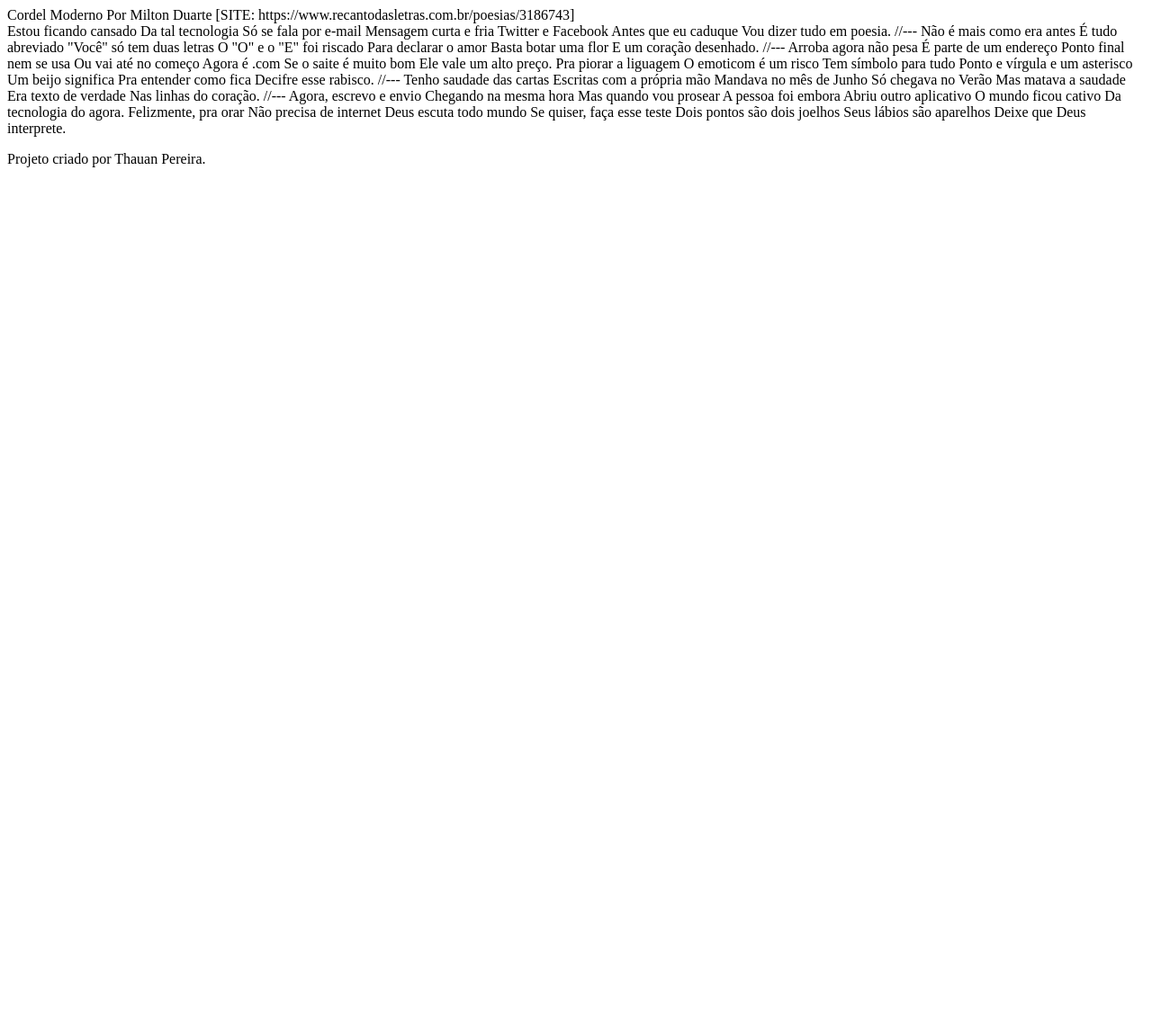
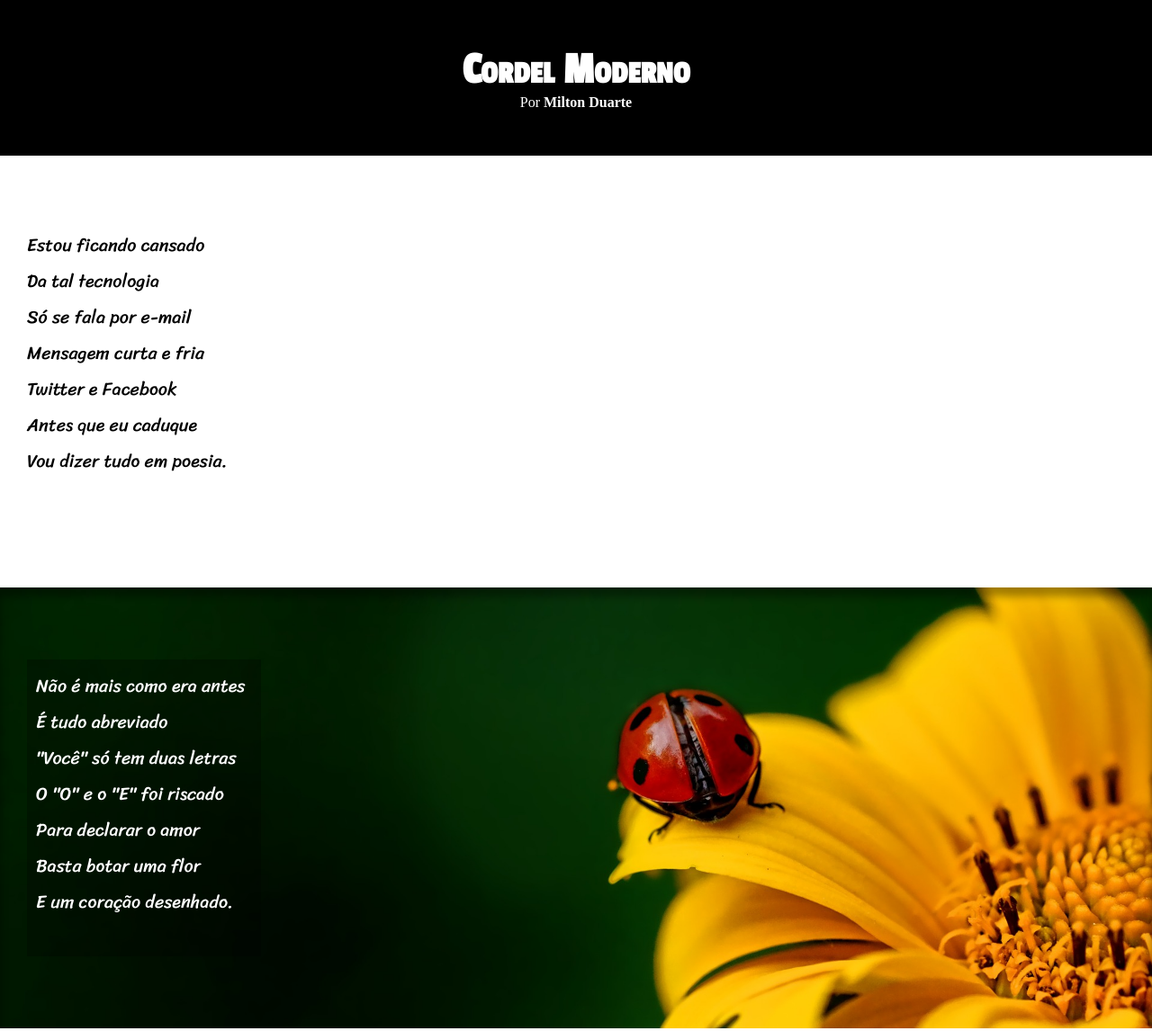
Before and after one commit to thauanpereira/HTML-CSS, a plain HTML site: page EXERCÍCIOS/desafio12/index.html in a window 1280 px wide. Shown: the top 1146 px of the page at 90% size. Before the commit the page ends 800 px from the top, so only its background shows below. Drawn offline with Linux system fonts and the light colour scheme.

Commit message:
desafio completo

```diff
--- /dev/null
+++ b/EXERCÍCIOS/desafio12/estilo/style.css
@@ -0,0 +1,91 @@
+@charset "UTF-8";
+
+@import url('https://fonts.googleapis.com/css2?family=Passion+One&display=swap');
+@import url('https://fonts.googleapis.com/css2?family=Sriracha&display=swap');
+
+* {
+    margin: 0px;
+    padding: 0px;
+}
+
+:root {
+    --font1: Verdana, Geneva, Tahoma, sans-serif;
+    --font2: 'Passion One', cursive;
+    --font3: 'Sriracha', cursive;
+}
+
+header {
+    background-color: black;
+    color: white;
+    text-align: center;
+}
+
+header > h1 {
+    padding-top: 50px;
+    font-variant: small-caps;
+    font-family: var(--font2);
+    font-size: 50px;
+}
+
+header > p {
+    padding-bottom: 50px;
+}
+
+a {
+    text-decoration: none;
+    color: white;
+    font-weight: bold;
+}
+
+a:hover {
+    text-decoration: underline;
+}
+
+section {
+    padding-left: 30px;
+    padding-top: 10vh;
+    padding-bottom: 10vh;
+    line-height: 2em;
+    font-family: var(--font3);
+    font-size: 20px;
+}
+
+section.normal {
+    background-color: white;
+    color: black;
+}
+
+section.imagem {
+    box-shadow: inset 0px 10px 10px rgba(0, 0, 0, 0.363);
+    background-size: cover;
+    background-attachment: fixed;
+}
+
+section.imagem > p {
+    width: 250px;
+    background-color: rgba(0, 0, 0, 0.267);
+    color: white;
+    padding-top: 10px;
+    padding-left: 10px;
+}
+
+section > p {
+    padding-bottom: 2em;
+}
+
+section#img01 {
+    background-image: url(../imagens/background001.jpg);
+    background-position: right center;
+}
+
+section#img02 {
+    background-image: url(../imagens/background002.jpg);
+    background-position: right center;
+}
+
+footer {
+    background-color: black;
+    color: white;
+    padding: 10px;
+    text-align: center;
+}
--- a/EXERCÍCIOS/desafio12/index.html
+++ b/EXERCÍCIOS/desafio12/index.html
@@ -5,80 +5,92 @@
     <meta http-equiv="X-UA-Compatible" content="IE=edge">
     <meta name="viewport" content="width=device-width, initial-scale=1.0">
     <title>Projeto Cordel</title>
+    <link rel="stylesheet" href="estilo/style.css">
 </head>
 <body>
     <header>
-        Cordel Moderno
-        Por Milton Duarte
-        [SITE: https://www.recantodasletras.com.br/poesias/3186743]
+        <h1>
+            Cordel Moderno
+        </h1>
+        <p>
+            Por <a href="https://www.recantodasletras.com.br/poesias/3186743" target="_blank">Milton Duarte</a>
+        </p>
     </header>
-    <main>
-        Estou ficando cansado
-        Da tal tecnologia
-        Só se fala por e-mail
-        Mensagem curta e fria
-        Twitter e Facebook
-        Antes que eu caduque
-        Vou dizer tudo em poesia.
-
-        //---
-
-        Não é mais como era antes
-        É tudo abreviado
-        "Você" só tem duas letras
-        O "O" e o "E" foi riscado
-        Para declarar o amor
-        Basta botar uma flor
-        E um coração desenhado.
-
-        //---
-
-        Arroba agora não pesa
-        É parte de um endereço
-        Ponto final nem se usa
-        Ou vai até no começo
-        Agora é .com
-        Se o saite é muito bom
-        Ele vale um alto preço.
-
-        Pra piorar a liguagem
-        O emoticom é um risco
-        Tem símbolo para tudo
-        Ponto e vírgula e um asterisco
-        Um beijo significa
-        Pra entender como fica
-        Decifre esse rabisco.
-
-        //---
-
-        Tenho saudade das cartas
-        Escritas com a própria mão
-        Mandava no mês de Junho
-        Só chegava no Verão
-        Mas matava a saudade
-        Era texto de verdade
-        Nas linhas do coração.
-
-        //---
-
-        Agora, escrevo e envio
-        Chegando na mesma hora
-        Mas quando vou prosear
-        A pessoa foi embora
-        Abriu outro aplicativo
-        O mundo ficou cativo
-        Da tecnologia do agora.
-
-        Felizmente, pra orar
-        Não precisa de internet
-        Deus escuta todo mundo
-        Se quiser, faça esse teste
-        Dois pontos são dois joelhos
-        Seus lábios são aparelhos
-        Deixe que Deus interprete.
-    </main>
+    <section class="normal">
+        <p>
+            Estou ficando cansado<br>
+            Da tal tecnologia<br>
+            Só se fala por e-mail<br>
+            Mensagem curta e fria<br>
+            Twitter e Facebook<br>
+            Antes que eu caduque<br>
+            Vou dizer tudo em poesia.
+        </p>
+    </section>
+    <section class="imagem" id="img01">
+        <p>
+            Não é mais como era antes<br>
+            É tudo abreviado<br>
+            "Você" só tem duas letras<br>
+            O "O" e o "E" foi riscado<br>
+            Para declarar o amor<br>
+            Basta botar uma flor<br>
+            E um coração desenhado.<br>
+        </p>
+    </section>
+    <section class="normal">
+        <p>
+            Arroba agora não pesa<br>
+            É parte de um endereço<br>
+            Ponto final nem se usa<br>
+            Ou vai até no começo<br>
+            Agora é .com<br>
+            Se o saite é muito bom<br>
+            Ele vale um alto preço.<br>
+        </p>
+        <p>
+            Pra piorar a liguagem<br>
+            O emoticom é um risco<br>
+            Tem símbolo para tudo<br>
+            Ponto e vírgula e um asterisco<br>
+            Um beijo significa<br>
+            Pra entender como fica<br>
+            Decifre esse rabisco.<br>
+        </p>
+    </section>
+    <section class="imagem" id="img02">
+        <p>
+            Tenho saudade das cartas<br>
+            Escritas com a própria mão<br>
+            Mandava no mês de Junho<br>
+            Só chegava no Verão<br>
+            Mas matava a saudade<br>
+            Era texto de verdade<br>
+            Nas linhas do coração.<br>
+        </p>
+    </section>
+    <section class="normal">
+        <p>
+            Agora, escrevo e envio<br>
+            Chegando na mesma hora<br>
+            Mas quando vou prosear<br>
+            A pessoa foi embora<br>
+            Abriu outro aplicativo<br>
+            O mundo ficou cativo<br>
+            Da tecnologia do agora.<br>
+        </p>
+        <p>
+            Felizmente, pra orar<br>
+            Não precisa de internet<br>
+            Deus escuta todo mundo<br>
+            Se quiser, faça esse teste<br>
+            Dois pontos são dois joelhos<br>
+            Seus lábios são aparelhos<br>
+            Deixe que Deus interprete.<br>
+        </p>
+    </section>
     <footer>
-        <p>Projeto criado por Thauan Pereira.</p>
+        <p>Projeto criado por <a href="https://github.com/thauanpereira" target="_blank">Thauan Pereira</a>.</p>
     </footer>
 </body>
 </html>
```
